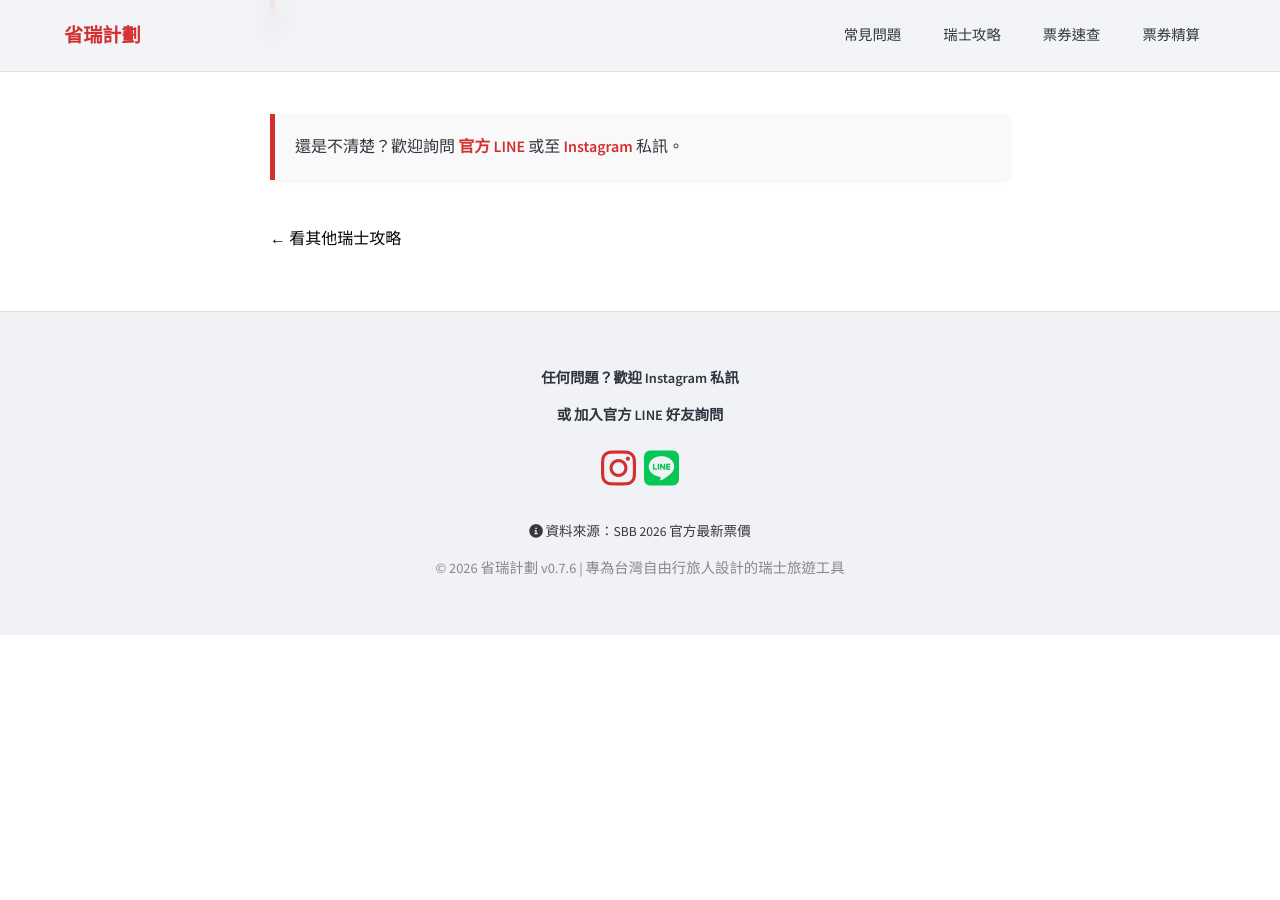
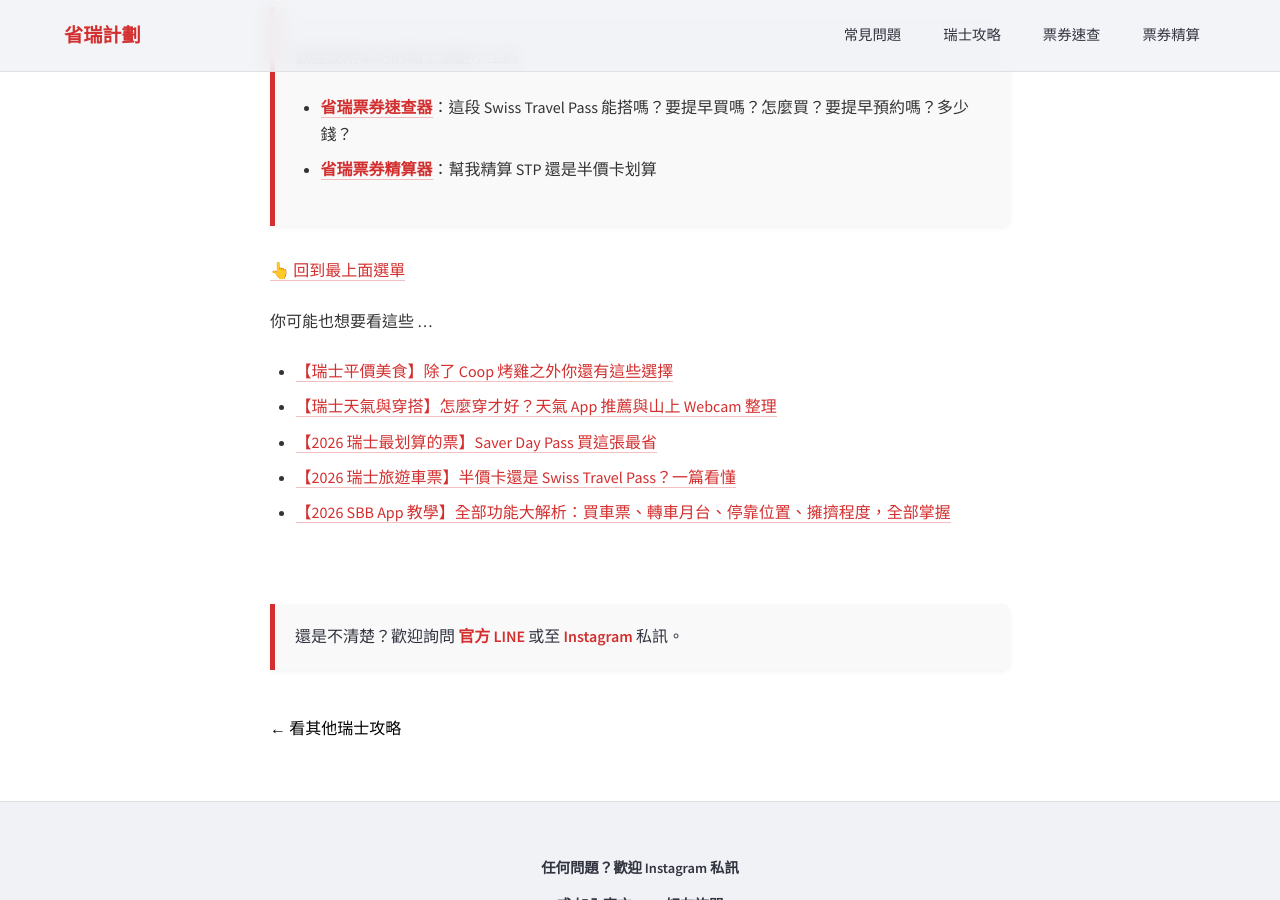
Before and after one commit to Chichinghsu/swisspro, a Jekyll site: the page built from _posts/2026-05-22-rheinfall-guide.md, in a window 1280 px wide and 900 px high, scrolled down 9705 px. Built offline with Jekyll 4.4.1, drawn with Linux system fonts in a browser that asks for light colours; before the commit the page ends 10340 px from its top, so only the background shows below that; some of the changed text lies outside the part shown.

Commit message:
update rheinfall links

```diff
--- a/_posts/2026-05-22-rheinfall-guide.md
+++ b/_posts/2026-05-22-rheinfall-guide.md
@@ -127,6 +127,7 @@
 <p><b>本站免費瑞士旅遊諮詢</b>
 <br>歡迎去省瑞計劃 <a href="https://www.instagram.com/swisspro.tw/">Instagram</a> 私訊發問或者詢問 <a href="https://lin.ee/5BCOXOU">官方 LINE</a></p></div>
 
+<a id="nav"></a>
 快速導覽
 - [簡介](#intro)
 - [遊船](#boat)
@@ -162,20 +163,34 @@
 
 主要參觀景點整理如上 1 - 4，分別為
 
-1. 勞芬城堡 (Schloss Laufen)：門票 5 瑞郎（約台幣 200），有售票機可以買，通常不用排隊，可以非常近距離看瀑布。裡面觀景台有 [Grand Tour of Switzerland](https://www.myswitzerland.com/en-ch/experiences/experience-tour/grand-tour-of-switzerland/) 紅色框框可以搜集及拍照。
+1. 勞芬城堡 (Schloss Laufen)：門票 5 瑞郎（約台幣 200），有售票機可以買，通常不用排隊，可以非常近距離看瀑布。裡面觀景台有 <a href="https://www.myswitzerland.com/en-ch/experiences/experience-tour/grand-tour-of-switzerland/"
+       target="_blank"
+       rel="nofollow noopener">
+       Grand Tour of Switzerland
+</a> 紅色框框可以搜集及拍照。
 1. 遊船乘船處（還有餐廳與紀念品店）：搭乘遊船的地方，有三種路線可以選擇，詳情請見本文下方[遊船部分](#boat)。
 1. 北岸觀景拍照點，可拍整個萊茵瀑布：這邊有些椅子可以坐著休息，欣賞瀑布全景，還有瑞士所有州的州旗，可學習瑞士地理歷史。
 1. 火車橋：火車與行人共用的橋，可以近距離體驗火車從身邊呼嘯而過的震撼。此路線為南岸車站 Schloss Laufen am Rheinfall 往返沙夫豪森 Schaffhausen 的路線（單線雙向通行）。想拍火車的話可以先查好時刻表，守株待兔。
 
+<a href="#nav">👆 回到最上面選單</a>
+
 <a id="boat"></a>
 ## 遊船
 
-參觀萊茵瀑布首推搭乘遊船，遊船的路線有四條，Swiss Travel Pass (STP) 皆<span style="color:red">沒有</span>包含，都必須另外購票。[搭船處 (Google Maps)](https://maps.app.goo.gl/JnQnasPZ8X9wp1Ce6) 位於北岸，見上方介紹圖。
+參觀萊茵瀑布首推搭乘遊船，遊船的路線有四條，Swiss Travel Pass (STP) 皆<span style="color:red">沒有</span>包含，都必須另外購票。<a href="https://maps.app.goo.gl/JnQnasPZ8X9wp1Ce6"
+       target="_blank"
+       rel="nofollow noopener">
+       搭船處 (Google Maps)
+</a> 位於北岸，見上方介紹圖。
 
 - {% assign target_post = site.posts | where: "url", "/blog/stp-halbtax-guide/" | first %}
 <a href="{{ target_post.url }}" class="swiss-red-link">{{ target_post.title }}</a>
 
-遊船路線分別為（整理自[遊船官網](https://rhyfall-maendli.ch/en/)）：
+遊船路線分別為（整理自<a href="https://rhyfall-maendli.ch/en/"
+       target="_blank"
+       rel="nofollow noopener">
+       遊船官網
+</a>）：
 
 | 方案 | 路線 | 行程 | 票價 | 時間（分） |
 | :--- | :--- | :--- | :--- | :--- |
@@ -188,11 +203,17 @@
 
 **購票**
 
-可以現場看天氣情況購票，現場大排長龍的話，也可直接[線上官網訂票（英文）](https://rhyfall-maendli.ch/en/boat-tours-experiences/)，直接跳過排隊人潮。
+可以現場看天氣情況購票，現場大排長龍的話，也可直接<a href="https://rhyfall-maendli.ch/en/boat-tours-experiences/"
+       target="_blank"
+       rel="nofollow noopener">
+       線上官網訂票（英文）
+</a>，直接跳過排隊人潮。這邊常常有大量印度人在排隊買票。
 
 **值得搭嗎？**
 
 推薦選一條線搭乘，近距離體驗瀑布震撼，喜歡刺激的話可以搭 1 號黃色船登島，想體驗一下就搭 4 號或 5 號船 15/30 分鐘靠近瀑布被水噴一下。紅色船只能當來從北到南或南到北的交通工具。
+
+<a href="#nav">👆 回到最上面選單</a>
 
 <figure>
   <img src="{{ '/img/rheinrall_cover.png' | relative_url }}" alt="萊茵瀑布">
@@ -217,11 +238,15 @@
 出站後有電梯可以搭，就不用走下去。建議路線如下：
 
 1. 從車站漫步到乘船處會路過上圖 3 的拍照點，可拍整個萊茵瀑布（拍起來大概如上圖）
-1. 走到上圖 2 乘船處的地方購票並搭船，可自由選擇方案：[本文上方方案件介紹](#boat)
+1. 走到上圖 2 乘船處的地方購票並搭船，可自由選擇方案：[本文上方 遊船方案介紹](#boat)
 1. 遊船搭完後，回到上圖 2 乘船處，搭 2號 接駁船至南岸
 1. 下船後往上走，可在旁邊售票機買城堡與觀景台入場票（如果沒人排隊的話，也可搭電梯上去再買，那邊也有一台售票機），票價 5 瑞郎
 1. 接著搭電梯上去後左轉有小小的城堡博物館，可以刷票進去欣賞（同一張票），有一些勞芬城堡的歷史簡介（上電梯後右轉有紀念品店及免費廁所可使用，還有餐廳與食物路邊攤）
-1. 刷票進到觀景台，一路向下有好幾層可以近距離欣賞瀑布壯闊的景色，裡面有 [Grand Tour of Switzerland](https://www.myswitzerland.com/en-ch/experiences/experience-tour/grand-tour-of-switzerland/)萊茵瀑布的紅色框框可以拍照
+1. 刷票進到觀景台，一路向下有好幾層可以近距離欣賞瀑布壯闊的景色，裡面有 <a href="https://www.myswitzerland.com/en-ch/experiences/experience-tour/grand-tour-of-switzerland/"
+       target="_blank"
+       rel="nofollow noopener">
+       Grand Tour of Switzerland
+</a>萊茵瀑布的紅色框框可以拍照
 1. 最後到出口的地方旁邊就是南岸的 Schloss Laufen am Rheinfall 可直接搭火車回蘇黎世，或去參觀沙夫豪森 Schaffhausen 市
 
 <figure>
@@ -234,7 +259,11 @@
 搭火車到南岸 Schloss Laufen am Rheinfall，一樣 SBB App 買票即可，出站後會看到電梯與售票機。接著參觀路線則是上面的步驟 4. 到 6.，最後到出口地方，有兩個選擇
 
 1. 出口出去後往下走，搭乘 2號 紅色船（3 瑞郎）到達北岸乘船處（上圖 2 的地方），可以轉搭其他的船
-1. 出口出去後往上走，回到火車站的地方，搭電梯上去回到原本的地方，但右轉，那邊有個遊客中心可以免費上廁所，旁邊叉路下坡走鐵路橋過河到北岸，可以直接導航這座橋 [Google Maps 地標](https://maps.app.goo.gl/xzDaJPzmFQQ1MQ9g7)
+1. 出口出去後往上走，回到火車站的地方，搭電梯上去回到原本的地方，但右轉，那邊有個遊客中心可以免費上廁所，旁邊叉路下坡走鐵路橋過河到北岸，可以直接導航這座橋 <a href="https://maps.app.goo.gl/xzDaJPzmFQQ1MQ9g7"
+       target="_blank"
+       rel="nofollow noopener">
+       Google Maps 地標
+</a>
 
 到達北岸之後就可在北岸欣賞景點，接著可沿著上面「北進南出」步驟 1. 與 2. 逛逛與搭船。最後可以搭 2 號船或再走鐵路橋，返回南岸去搭火車回蘇黎世。為什麼要返回南岸呢？因為這樣可以節省車票錢，覺得沒差的話，也可直接北岸火車站搭車走人。
 
@@ -275,6 +308,8 @@
     </a>
 </div>
 
+<a href="#nav">👆 回到最上面選單</a>
+
 <a id="miniaturwelt"></a>
 ## 加碼景點：瑞士小人國
 
@@ -316,3 +355,12 @@
 - [省瑞票券速查器](https://calculator.swisspro.tw/?p=validator)：這段 Swiss Travel Pass 能搭嗎？要提早買嗎？怎麼買？要提早預約嗎？多少錢？
 - [省瑞票券精算器](https://calculator.swisspro.tw/?itinerary_id=f529bba7)：幫我精算 STP 還是半價卡划算
 </div>
+
+<a href="#nav">👆 回到最上面選單</a>
+
+你可能也想要看這些 ...
+- {% assign target_post = site.posts | where: "url", "/blog/food-guide-switzerland/" | first %}<a href="{{ target_post.url }}" class="swiss-red-link">{{ target_post.title }}</a>
+- {% assign target_post = site.posts | where: "url", "/blog/meteoswiss-app-guide/" | first %}<a href="{{ target_post.url }}" class="swiss-red-link">{{ target_post.title }}</a>
+- {% assign target_post = site.posts | where: "url", "/blog/saver-day-pass/" | first %}<a href="{{ target_post.url }}" class="swiss-red-link">{{ target_post.title }}</a>
+- {% assign target_post = site.posts | where: "url", "/blog/stp-halbtax-guide/" | first %}<a href="{{ target_post.url }}" class="swiss-red-link">{{ target_post.title }}</a>
+- {% assign target_post = site.posts | where: "url", "/blog/how-to-sbb-app/" | first %}<a href="{{ target_post.url }}" class="swiss-red-link">{{ target_post.title }}</a>
```
Also changed, not shown: other parts of _posts/2026-05-22-rheinfall-guide.md (+10 -2 lines).
